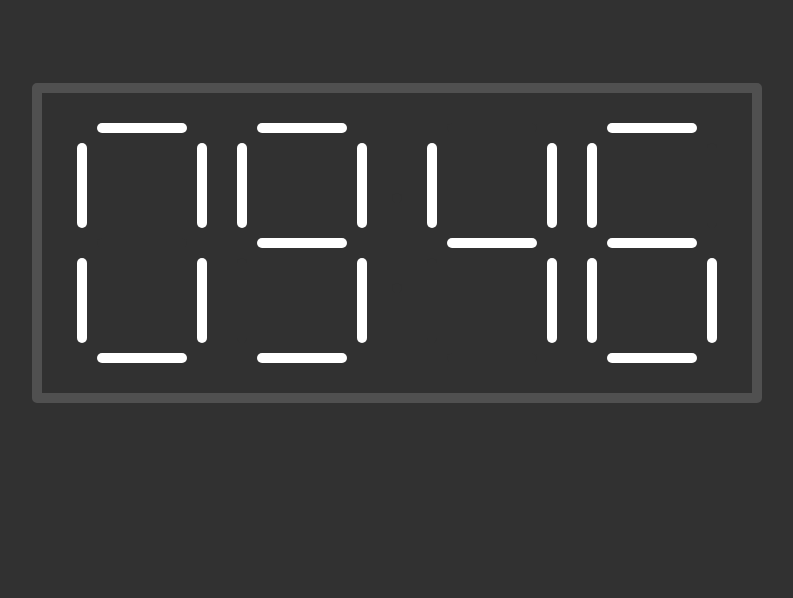
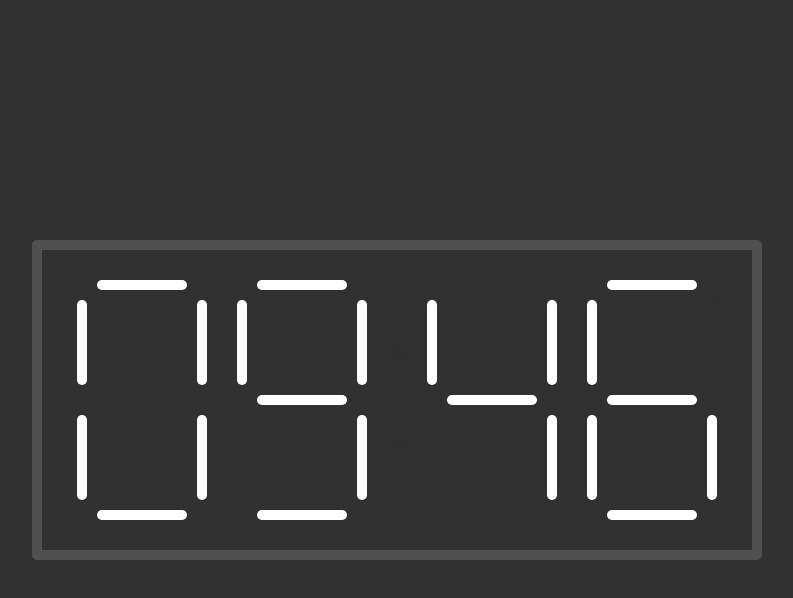
Before and after one commit to henryvergote/collection, a plain HTML site: page time/time.html in a window 1280 px wide. Shown: the whole page, without its empty margins (243-1036 px from the left). Drawn offline with Linux system fonts and the light colour scheme.

Commit message:
time pos fix

```diff
--- a/time/main.css
+++ b/time/main.css
@@ -2,14 +2,11 @@ body {
     background-color: rgb(49, 49, 49);
 }
 
-main {
-    padding: 75px;
-}
-
-section {
-    display: flex;
-    justify-content: center;
-    align-items: center;
+.clock {
+    position: absolute;
+    top: 50%;
+    left: 50%;
+    transform: translate(-50%, -50%);
 }
 
 .clock {
--- a/time/time.html
+++ b/time/time.html
@@ -1,19 +1,13 @@
 <!DOCTYPE html>
 <html lang="en">
   <head>
-    <meta charset="UTF-8">
-    <meta http-equiv="X-UA-Compatible" content="IE=edge">
-    <meta name="viewport" content="width=device-width, initial-scale=1.0">
-    <link rel="stylesheet" href="main.css">
+    <meta charset="UTF-8" />
+    <meta http-equiv="X-UA-Compatible" content="IE=edge" />
+    <meta name="viewport" content="width=device-width, initial-scale=1.0" />
+    <link rel="stylesheet" href="main.css" />
     <title>Time</title>
   </head>
   <body>
-    <header>
-    </header>
-    <main>
-        <section id="hoofd">
-        </section>
-        <section>
     <div class="clock">
       <div class="segment" id="uur1">
         <div class="streep" id="uur11"></div>
@@ -56,8 +50,6 @@
         <div class="streep" id="min27"></div>
       </div>
     </div>
-        </section>
-    </main>
     <script src="klok nog beter.js"></script>
   </body>
 </html>
```
Lines whose indentation alone changed are shown as unchanged.
